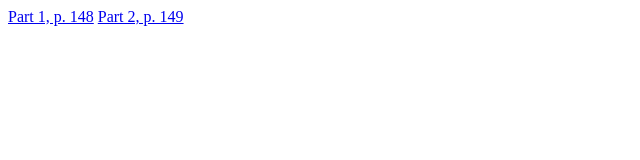
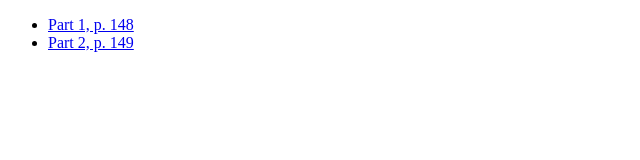
Before and after one commit to sergey-pratsuk/wiring, a plain HTML site: page index.html in a window 1280 px wide. Shown: the whole page, without its empty margins (0-640 px from the left). Drawn offline with Linux system fonts and the light colour scheme.

Commit message:
Update index.html

```diff
--- a/index.html
+++ b/index.html
@@ -4,7 +4,9 @@
     <title>850_1995_wiring_diagrams_section_3_39_148/149</title>
 </head>
 <body>
-  <a href="850_1995_wiring_diagrams_section_3_39_148.html">Part 1, p. 148</a>
-  <a href="850_1995_wiring_diagrams_section_3_39_149.html">Part 2, p. 149</a>
+<ul>
+  <li><a href="850_1995_wiring_diagrams_section_3_39_148.html">Part 1, p. 148</a></li>
+  <li><a href="850_1995_wiring_diagrams_section_3_39_149.html">Part 2, p. 149</a></li>
+</ul>
 </body>
 </html>
```
